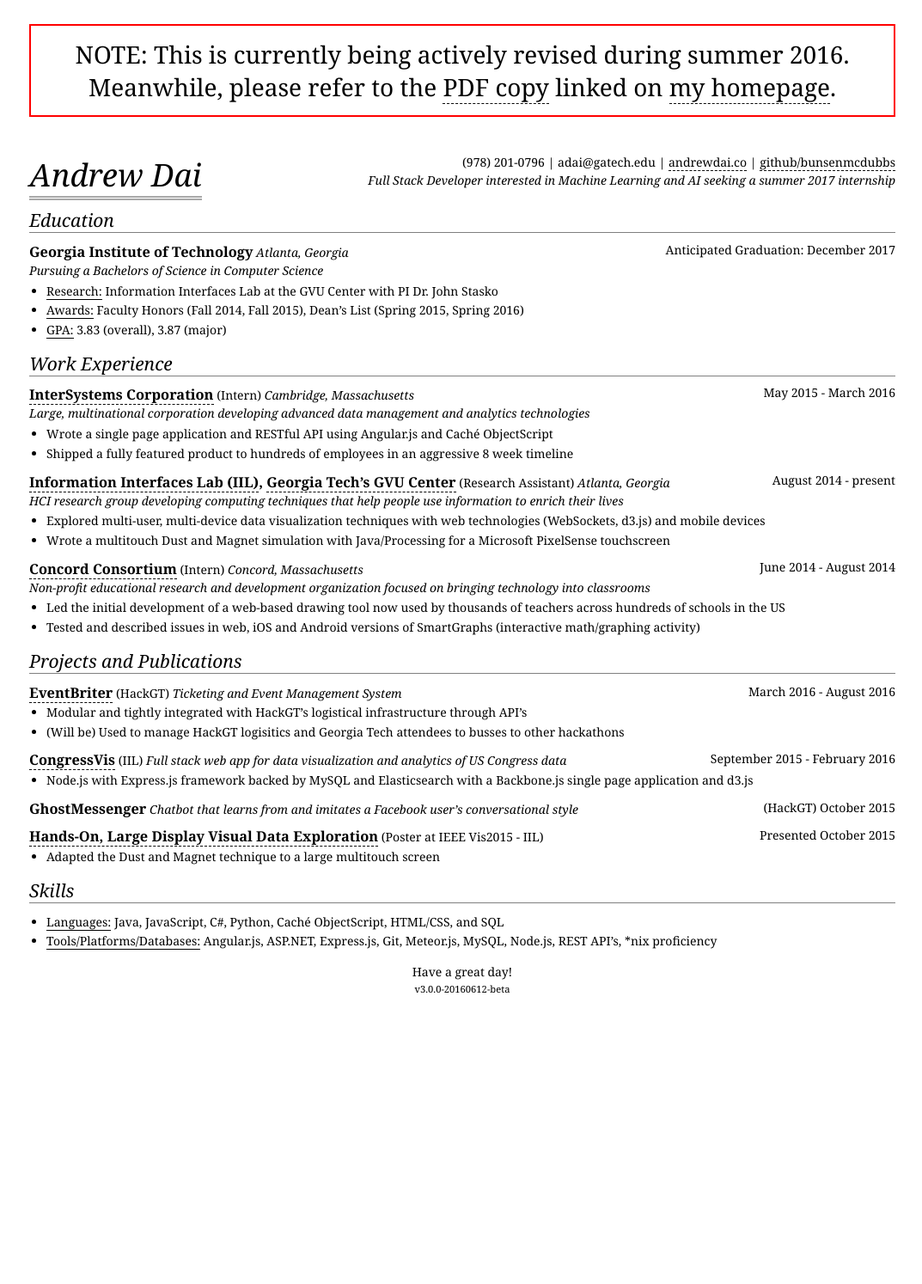
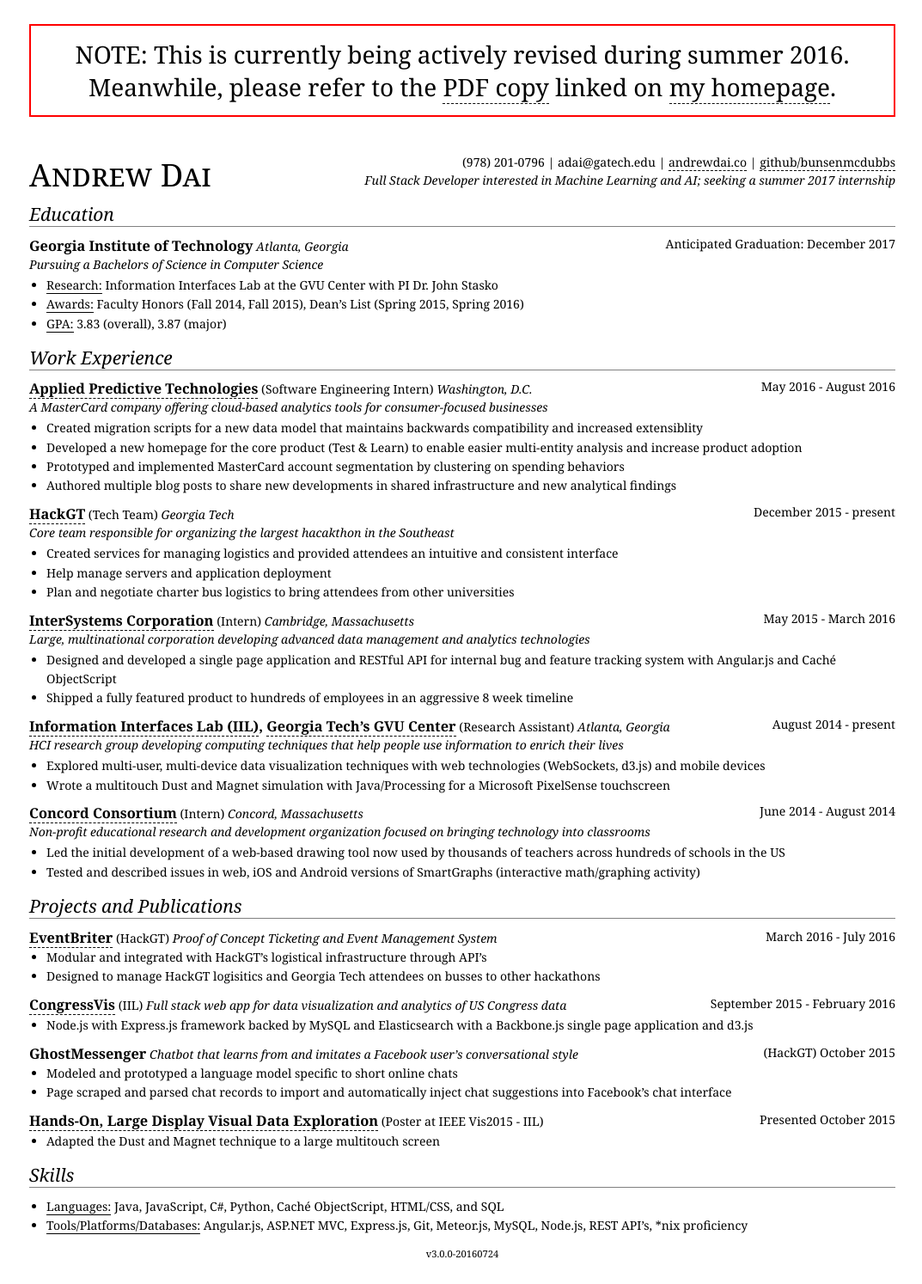
Before and after one commit to bunsenmcdubbs/bunsenmcdubbs.github.io, a Jekyll site: the page resume/index.html, which Jekyll copies as it is, in a window 1280 px wide. Shown: the whole page at 86% size, without its empty margins (102-1175 px from the left). Built offline with Jekyll 4.4.1, drawn with Linux system fonts in a browser that asks for light colours; before the commit the page ends 1186 px from its top, so only the background shows below that.

Commit message:
update resume to 3.0.0

```diff
--- a/resume/index.html
+++ b/resume/index.html
@@ -27,7 +27,7 @@
   </ul>
 
   <p id="objective">
-    Full Stack Developer interested in Machine Learning and AI seeking a summer 2017 internship
+    Full Stack Developer interested in Machine Learning and AI; seeking a summer 2017 internship
   </p>
 </header>
 
@@ -74,6 +74,42 @@
     <h2>Work Experience</h2>
 
     <div class="entry">
+      <h3><a href="http://www.predictivetechnologies.com/">Applied Predictive Technologies</a></h3>
+      <span class="role">Software Engineering Intern</span>
+      <span class='loc'>Washington, D.C.</span>
+      <span class='date'>May 2016 - August 2016</span>
+      <p class="des">A MasterCard company offering cloud-based
+        analytics tools for consumer-focused businesses</p>
+      <ul>
+        <li><p>Created migration scripts for a new data model that maintains
+          backwards compatibility and increased extensiblity</p></li>
+        <li><p>Developed a new homepage for the core product (Test &amp; Learn)
+          to enable easier multi-entity analysis and increase product
+          adoption</p></li>
+        <li><p>Prototyped and implemented MasterCard account segmentation
+          by clustering on spending behaviors</p></li>
+        <li><p>Authored multiple blog posts to share new developments in
+          shared infrastructure and new analytical findings</p></li>
+      </ul>
+    </div>
+
+    <div class="entry">
+      <h3><a href="http://hackgt.com">HackGT</a></h3>
+      <span class="role">Tech Team</span>
+      <span class='loc'>Georgia Tech</span>
+      <span class='date'>December 2015 - present</span>
+      <p class='des'>Core team responsible for organizing the largest hacakthon
+        in the Southeast</p>
+      <ul>
+        <li><p>Created services for managing logistics and
+          provided attendees an intuitive and consistent interface</p></li>
+        <li><p>Help manage servers and application deployment</p></li>
+        <li><p>Plan and negotiate charter bus logistics to bring attendees
+          from other universities</p></li>
+      </ul>
+    </div>
+
+    <div class="entry">
       <h3><a href="http://www.intersystems.com">InterSystems Corporation</a></h3>
       <span class="role">Intern</span>
       <span class='loc'>Cambridge, Massachusetts</span>
@@ -81,11 +117,9 @@
       <p class="des">Large, multinational corporation developing
          advanced data management and analytics technologies</p>
       <ul>
-        <!-- <li><p>Designed and developed a fully featured modern replacement for
-          an aging internal bug and feature tracking system</p></li> -->
-        <li><p>Wrote a single
-          page application and RESTful API using Angular.js and Cach&eacute;
-          ObjectScript</p></li>
+        <li><p>Designed and developed a single page application and RESTful API
+          for  internal bug and feature tracking system with
+          Angular.js and Cach&eacute; ObjectScript</p></li>
         <li><p>Shipped a fully featured product
           to hundreds of employees in an aggressive 8 week timeline</p></li>
         <!-- <li><p>Built a fast site
@@ -153,13 +187,13 @@
     <div class="entry">
       <h3><a href="https://github.com/HackGT/EventBriter">EventBriter</a></h3>
       <span class="role">HackGT</span>
-      <span class='des'>Ticketing and Event Management System</span>
-      <span class="date">March 2016 - August 2016</span>
+      <span class='des'>Proof of Concept Ticketing and Event Management System</span>
+      <span class="date">March 2016 - July 2016</span>
       <ul>
-        <li><p>Modular and tightly integrated with HackGT&rsquo;s
+        <li><p>Modular and integrated with HackGT&rsquo;s
           logistical infrastructure through API&rsquo;s</p></li>
-        <li><p>(Will be) Used to manage HackGT logisitics and Georgia Tech
-          attendees to busses to other hackathons</p></li>
+        <li><p>Designed to manage HackGT logisitics and Georgia Tech
+          attendees on busses to other hackathons</p></li>
       </ul>
     </div>
 
@@ -167,7 +201,7 @@
       <h3><a href="https://github.com/BunsenMcDubbs/congressvis">CongressVis</a></h3>
       <span class="role">IIL</span>
       <span class='des'>Full stack web app for data visualization
-      and analytics of US Congress data</span>
+        and analytics of US Congress data</span>
       <span class='date'>September 2015 - February 2016</span>
       <ul>
         <!-- <li><p>Implemented a full stack web application for data visualization
@@ -188,10 +222,10 @@
       <ul>
         <!-- <li><p>Chatbot that learns from and imitates a Facebook
           user&rsquo;s conversational style</p></li> -->
-        <!-- <li><p>Modeled and prototyped a language model specific to short
+        <li><p>Modeled and prototyped a language model specific to short
           online chats</p></li>
         <li><p>Page scraped and parsed chat records to import and automatically
-          inject chat suggestions into Facebook&rsquo;s chat interface</p></li> -->
+          inject chat suggestions into Facebook&rsquo;s chat interface</p></li>
       </ul>
     </div>
 
@@ -236,11 +270,8 @@
       <li><p><span class="label">Languages:</span> Java, JavaScript, C#, Python,
         Cach&eacute; ObjectScript, HTML/CSS, and SQL</p></li>
       <li><p><span class="label">Tools/Platforms/Databases:</span>
-        Angular.js, ASP.NET, Express.js, Git, Meteor.js,
+        Angular.js, ASP.NET MVC, Express.js, Git, Meteor.js,
         MySQL, Node.js, REST API&rsquo;s, *nix proficiency</p></li>
-      <!-- <li><p><span class="label">Making things:</span> electronics prototyping
-        (soldering, basic circuitry), embedded Linux, microcomputers and
-        controllers</p></li> -->
     </ul>
 
   </section>
@@ -265,28 +296,14 @@
         High School Varsity Swim Team Captain</p></li>
     </ul>
 
-    <div class="entry">
-      <h3>HackGT</h3>
-      <span class="role">Tech Team</span>
-      <span class='date'>December 2015 - present</span>
-      <ul>
-        <li><p>Designed and developed services for managing logistics and
-          also provided attendees an intuitive and consistent interface</p></li>
-        <li><p>Help manage server and backend infrastructure, particularly
-          relating to app deployment and maintainence</p></li>
-        <li><p>Plan and negotiate charter busses to bring attendees from other
-          universities</p></li>
-      </ul>
-    </div>
-
   </section> -->
 
 </div>
 
 <footer>
   <!-- <small>References available upon request</small> -->
-  <p>Have a great day!</p>
-  <small>v3.0.0-20160612-beta</small>
+  <!-- <p>Have a great day!</p> -->
+  <small>v3.0.0-20160724</small>
 </footer>
 
 <script>
--- a/resume/print.css
+++ b/resume/print.css
@@ -16,7 +16,7 @@
 #name {
   float: left;
   text-align: left;
-  border-bottom: 5px double darkgrey;
+  /*border-bottom: 5px double darkgrey;*/
 }
 
 #contact, #objective {
--- a/resume/style.css
+++ b/resume/style.css
@@ -23,14 +23,14 @@
 
 header {
   text-align: center;
-  margin-bottom: 1.5em;
+  margin-bottom: 1em;
 }
 
 #name {
   font-size: 2.6em;
-  /*font-variant: small-caps;*/
-  font-style: italic;
-  /*padding-bottom: .1em;*/
+  font-variant: small-caps;
+  /*font-style: italic;*/
+  padding-bottom: .1em;
 }
 
 #objective {
@@ -41,7 +41,7 @@
   #name {
     float: left;
     text-align: left;
-    border-bottom: 5px double darkgrey;
+    /*border-bottom: 5px double darkgrey;*/
   }
 
   #contact, #objective {
@@ -85,6 +85,10 @@
 
 section {
   margin: 1em 0;
+}
+
+section:first-child {
+  margin-top: .25em;
 }
 
 h2 {
```
